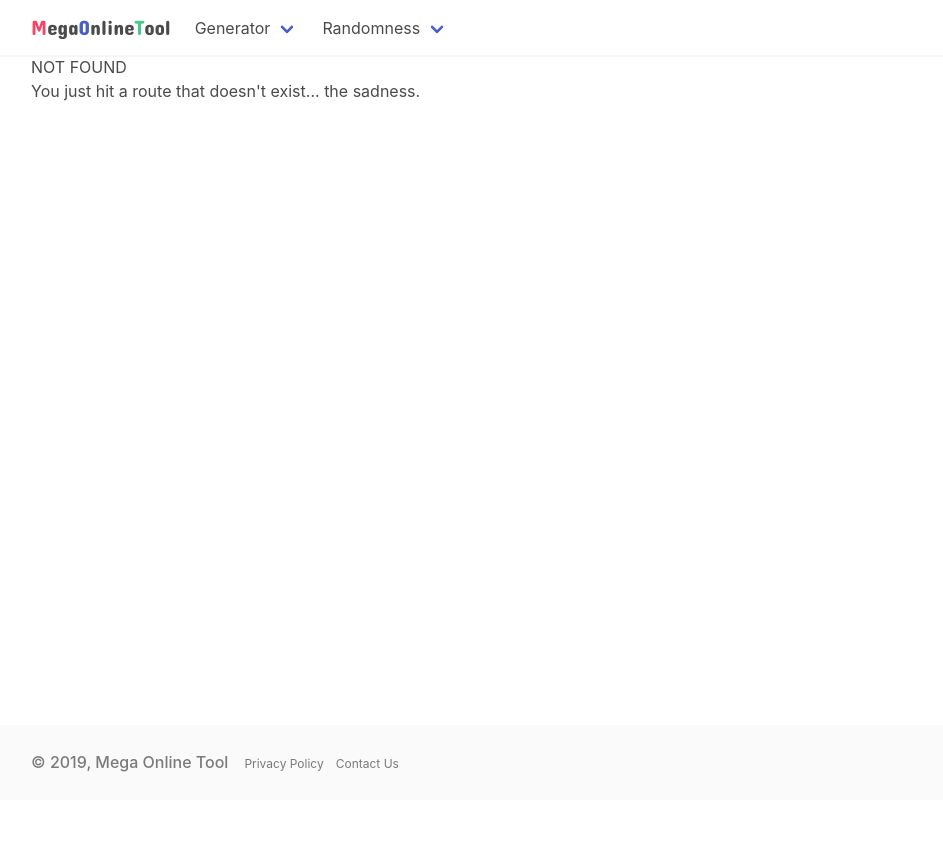
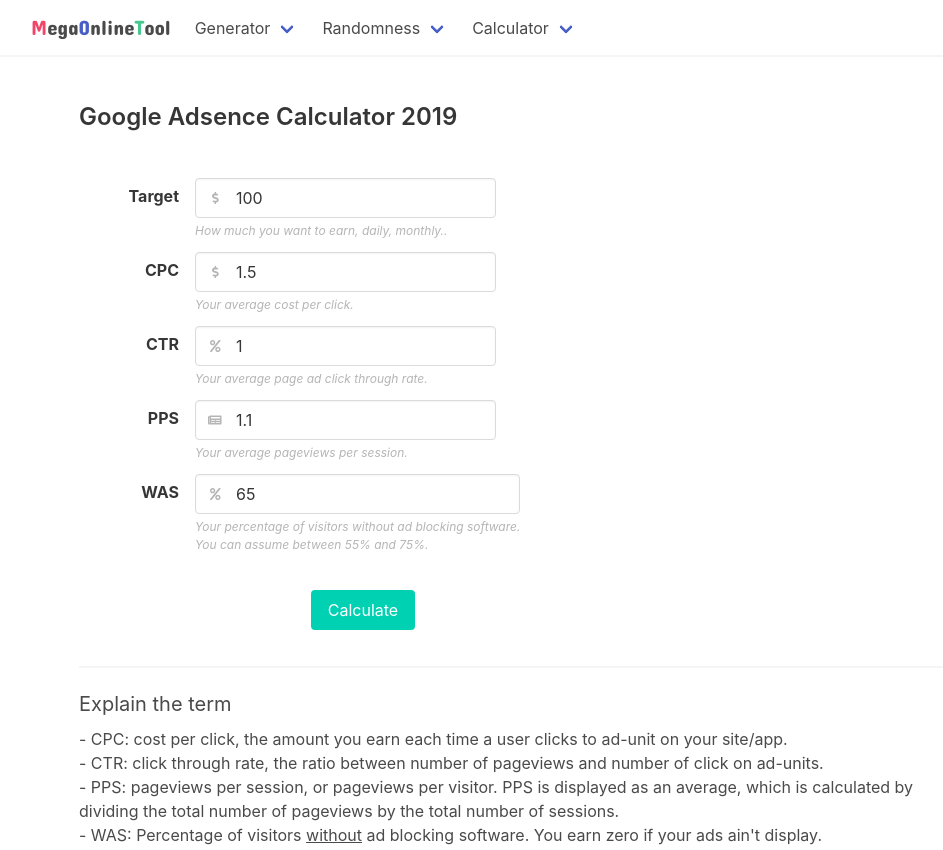
Before and after one commit to phongtt3/megaonlinetool, a Gatsby site: page /google-adsence-calculator in a window 1280 px wide. Before the commit this address had no page. Shown: the top 850 px of the page, without its empty margins (129-1072 px from the left). Before the commit the page ends 801 px from the top, so only its background shows below. Built offline with nearby package versions, Linux system fonts and the light colour scheme; Gatsby itself is replaced by a stand-in of ours.

Commit message:
add google adsence page & mnu

```diff
--- a/src/assets/scss/00_misc.scss
+++ b/src/assets/scss/00_misc.scss
@@ -44,6 +44,9 @@
   &-w100 {
     width: 100%;
   }
+  &-w50 {
+    width: 50%;
+  }
 
   &-margin-center {
     margin: 0px auto;
--- a/src/data/tools-list.js
+++ b/src/data/tools-list.js
@@ -1,5 +1,6 @@
 const tools = [
   {
+    // 0
     name: 'Generator',
     childs: [
       {
@@ -16,6 +17,7 @@
     ],
   },
   {
+    // 1
     name: 'Randomness',
     childs: [
       {
@@ -30,6 +32,18 @@
       },
     ],
   },
+  {
+    // 2
+    name: 'Calculator',
+    childs: [
+      {
+        name: 'Google Adsence Calculator',
+        slug: '/google-adsence-calculator',
+        desc:
+          'how much traffic and pageviews you need to make a decent living with Google Adsence',
+      },
+    ],
+  },
 ];
 
 export default tools;
--- /dev/null
+++ b/src/pages/google-adsence-calculator.js
@@ -0,0 +1,279 @@
+import React, { useState } from 'react';
+import { css } from '@emotion/core';
+import { BarLoader } from 'react-spinners';
+import { FontAwesomeIcon } from '@fortawesome/react-fontawesome';
+import {
+  faDollarSign,
+  faPercent,
+  faNewspaper,
+} from '@fortawesome/free-solid-svg-icons';
+
+import Layout from '../components/layout';
+import SEO from '../components/seo';
+
+import tools from '../data/tools-list';
+
+const seo = tools[2].childs[0];
+const this_year = new Date().getFullYear();
+const overrideCss = css`
+  display: block;
+  margin: 0 auto;
+`;
+
+const GoogleAdsenceCalcPage = () => {
+  const [loading, setLoading] = useState(false);
+  const [target, setTarget] = useState(100);
+  const [cpc, setCpc] = useState(1.5);
+  const [ctr, setCtr] = useState(1);
+  const [pps, setPps] = useState(1.1);
+  const [was, setWas] = useState(65);
+  const [need_clicks, setNC] = useState(0);
+  const [need_pvs, setPVS] = useState(0);
+  const [need_vst, setVST] = useState(0);
+
+  const calc = () => {
+    setLoading(true);
+    setNC(0);
+
+    let clicks = Math.round(target / cpc);
+    let pvs = Math.round((((clicks / ctr) * 100) / was) * 100);
+    let vst = Math.round(pvs / pps);
+
+    setTimeout(function() {
+      setNC(clicks);
+      setPVS(pvs);
+      setVST(vst);
+      setLoading(false);
+    }, 1500);
+  };
+
+  return (
+    <Layout>
+      <SEO title={`${seo.name} ${this_year}`} description={seo.desc} />
+      <section className="section">
+        <h1 className="title is-4">
+          {seo.name} {this_year}
+        </h1>
+        <br />
+
+        <div className="columns">
+          <div className="column is-8-desktop">
+            {/* target */}
+            <div className="field is-horizontal">
+              <div className="field-label is-inline-block m-r-md min-width-100 is-normal">
+                <label className="label">Target</label>
+              </div>
+              <div className="field-body is-inline-block">
+                <div className="field is-narrow has-addons">
+                  <div className="control has-icons-left">
+                    <input
+                      value={target}
+                      onChange={(e) => setTarget(e.target.value)}
+                      type="number"
+                      className="input"
+                    />
+                    <span className="icon is-small is-left">
+                      <FontAwesomeIcon
+                        size="xs"
+                        className="has-text-grey-light"
+                        icon={faDollarSign}
+                      />
+                    </span>
+                    <p className="help has-text-grey-light">
+                      <i>How much you want to earn, daily, monthly..</i>
+                    </p>
+                  </div>
+                </div>
+              </div>
+            </div>
+
+            {/* cpc */}
+            <div className="field is-horizontal">
+              <div className="field-label is-inline-block m-r-md min-width-100 is-normal">
+                <label className="label">CPC</label>
+              </div>
+              <div className="field-body is-inline-block">
+                <div className="field is-narrow has-addons">
+                  <div className="control has-icons-left">
+                    <input
+                      value={cpc}
+                      onChange={(e) => setCpc(e.target.value)}
+                      type="number"
+                      className="input"
+                    />
+                    <span className="icon is-small is-left">
+                      <FontAwesomeIcon
+                        size="xs"
+                        className="has-text-grey-light"
+                        icon={faDollarSign}
+                      />
+                    </span>
+                    <p className="help has-text-grey-light">
+                      <i>Your average cost per click.</i>
+                    </p>
+                  </div>
+                </div>
+              </div>
+            </div>
+
+            {/* ctr */}
+            <div className="field is-horizontal">
+              <div className="field-label is-inline-block m-r-md min-width-100 is-normal">
+                <label className="label">CTR</label>
+              </div>
+              <div className="field-body is-inline-block">
+                <div className="field is-narrow has-addons">
+                  <div className="control has-icons-left">
+                    <input
+                      value={ctr}
+                      onChange={(e) => setCtr(e.target.value)}
+                      type="number"
+                      className="input"
+                    />
+                    <span className="icon is-small is-left">
+                      <FontAwesomeIcon
+                        size="xs"
+                        className="has-text-grey-light"
+                        icon={faPercent}
+                      />
+                    </span>
+                    <p className="help has-text-grey-light">
+                      <i>Your average page ad click through rate.</i>
+                    </p>
+                  </div>
+                </div>
+              </div>
+            </div>
+
+            {/* pps */}
+            <div className="field is-horizontal">
+              <div className="field-label is-inline-block m-r-md min-width-100 is-normal">
+                <label className="label">PPS</label>
+              </div>
+              <div className="field-body is-inline-block">
+                <div className="field is-narrow has-addons">
+                  <div className="control has-icons-left">
+                    <input
+                      value={pps}
+                      onChange={(e) => setPps(e.target.value)}
+                      type="number"
+                      className="input"
+                    />
+                    <span className="icon is-small is-left">
+                      <FontAwesomeIcon
+                        size="xs"
+                        className="has-text-grey-light"
+                        icon={faNewspaper}
+                      />
+                    </span>
+                    <p className="help has-text-grey-light">
+                      <i>Your average pageviews per session.</i>
+                    </p>
+                  </div>
+                </div>
+              </div>
+            </div>
+
+            {/* was */}
+            <div className="field is-horizontal">
+              <div className="field-label is-inline-block m-r-md min-width-100 is-normal">
+                <label className="label">WAS</label>
+              </div>
+              <div className="field-body is-inline-block">
+                <div className="field is-narrow has-addons">
+                  <div className="control has-icons-left">
+                    <input
+                      value={was}
+                      onChange={(e) => setWas(e.target.value)}
+                      type="number"
+                      className="input"
+                    />
+                    <span className="icon is-small is-left">
+                      <FontAwesomeIcon
+                        size="xs"
+                        className="has-text-grey-light"
+                        icon={faPercent}
+                      />
+                    </span>
+                    <p className="help has-text-grey-light">
+                      <i>
+                        Your percentage of visitors without ad blocking
+                        software.
+                      </i>
+                      <br />
+                      <i>You can assume between 55% and 75%.</i>
+                    </p>
+                  </div>
+                </div>
+              </div>
+            </div>
+
+            {/* Button */}
+            <br />
+            <div className="has-text-centered">
+              <button
+                onClick={() => calc()}
+                className={`button is-primary ${loading && 'is-hidden'}`}>
+                Calculate
+              </button>
+              <BarLoader
+                css={overrideCss}
+                sizeUnit={'px'}
+                size={15}
+                color={'#00d1b2'}
+                loading={loading}
+              />
+            </div>
+
+            {/* Result */}
+            {need_clicks && need_pvs && need_vst ? (
+              <React.Fragment>
+                <br />
+                <h2 className="subtitle">Your result:</h2>
+                <ul>
+                  <li>
+                    - Number of ad-clicks needed:{' '}
+                    <b>{need_clicks.toLocaleString()}</b>
+                  </li>
+                  <li>
+                    - Number of visitors needed:{' '}
+                    <b>{need_vst.toLocaleString()}</b>
+                  </li>
+                  <li>
+                    - Number of pageviews needed:{' '}
+                    <b>{need_pvs.toLocaleString()}</b>
+                  </li>
+                </ul>
+              </React.Fragment>
+            ) : (
+              ''
+            )}
+          </div>
+        </div>
+
+        {/* info */}
+        <hr />
+        <h2 className="subtitle m-b-sm">Explain the term</h2>
+        <p>
+          - CPC: cost per click, the amount you earn each time a user clicks to
+          ad-unit on your site/app.
+        </p>
+        <p>
+          - CTR: click through rate, the ratio between number of pageviews and
+          number of click on ad-units.
+        </p>
+        <p>
+          - PPS: pageviews per session, or pageviews per visitor. PPS is
+          displayed as an average, which is calculated by dividing the total
+          number of pageviews by the total number of sessions.
+        </p>
+        <p>
+          - WAS: Percentage of visitors <u>without</u> ad blocking software. You
+          earn zero if your ads ain't display.
+        </p>
+      </section>
+    </Layout>
+  );
+};
+
+export default GoogleAdsenceCalcPage;
```
Also changed, not shown: src/pages/random-name-picker.js (+9 -15 lines).
